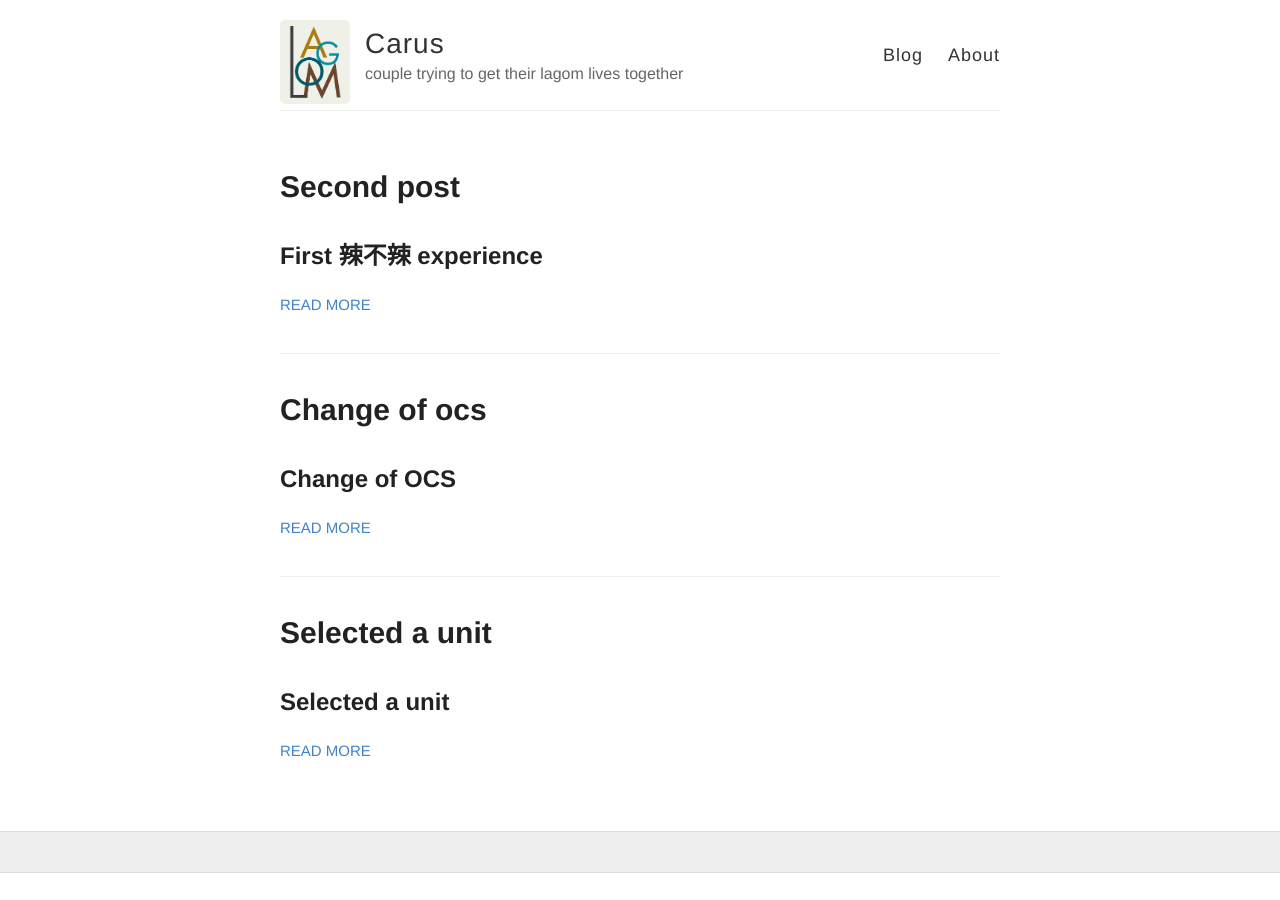
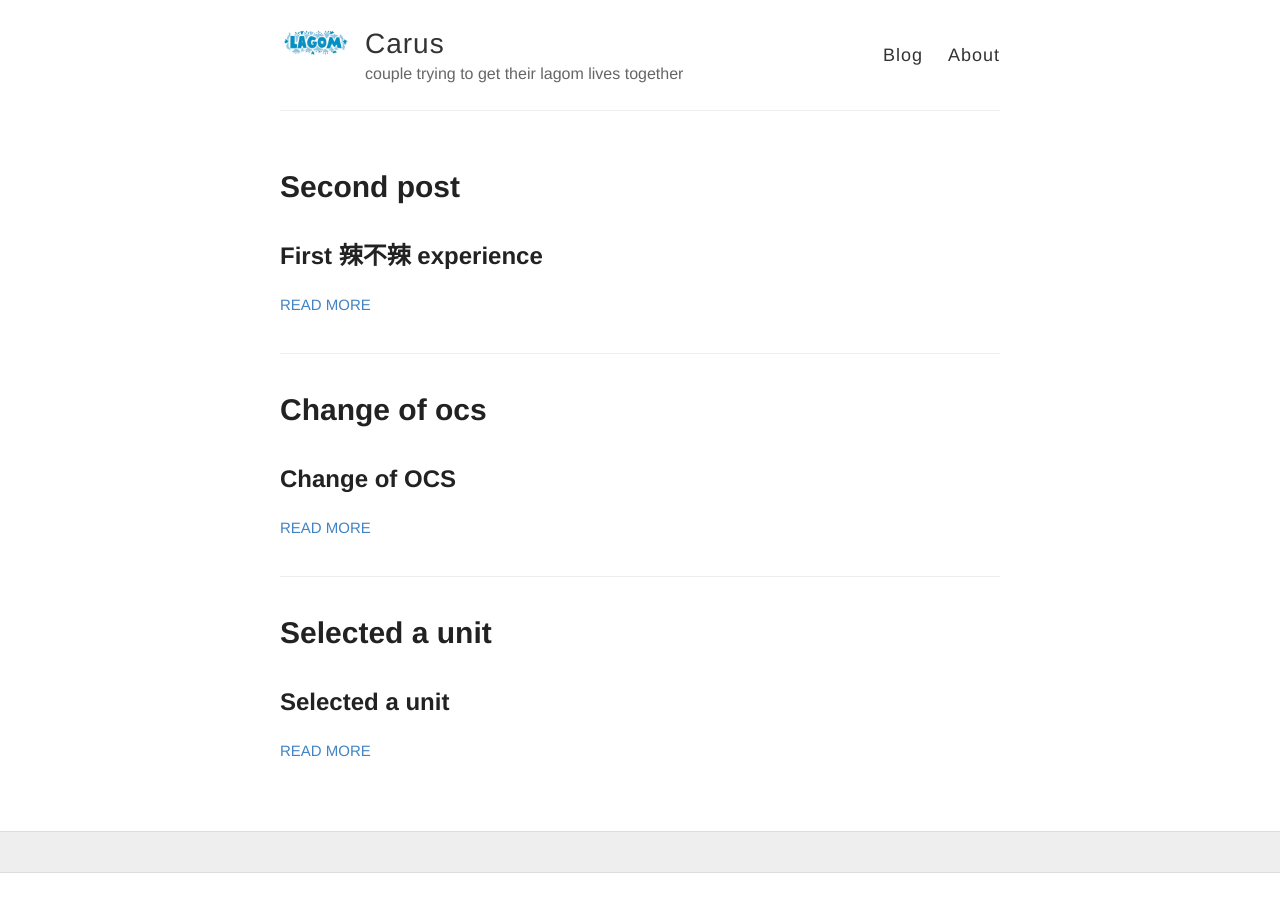
Before and after one commit to ourcarus/casadelagom, a Jekyll site: the page built from index.html, in a window 1280 px wide. Built offline with Jekyll 4.4.1, drawn with Linux system fonts in a browser that asks for light colours.

Commit message:
Update _config.yml

```diff
--- a/_config.yml
+++ b/_config.yml
@@ -9,7 +9,7 @@ name: Carus
 description: couple trying to get their lagom lives together
 
 # URL of your avatar or profile pic (you could use your GitHub profile pic)
-avatar: https://raw.githubusercontent.com/ourcarus/casadelagom/main/images/lagom2.jpg
+avatar: https://raw.githubusercontent.com/ourcarus/casadelagom/main/images/lagom1.jpg
 
 #
 # Flags below are optional
```
